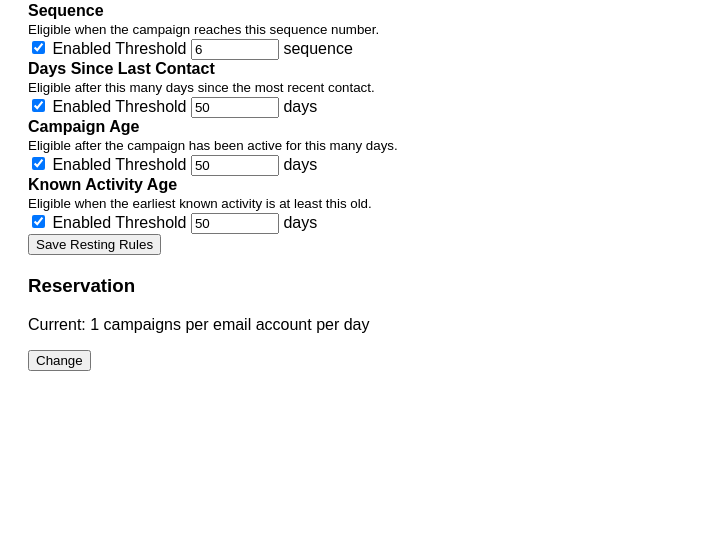
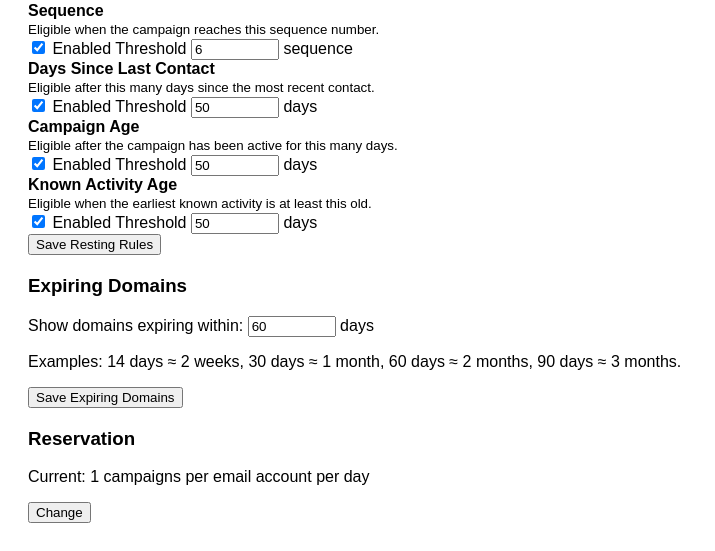
Before and after one commit to dalamaa/Domain_Campaign_Tool, a Flask app: page /settings in a window 1280 px wide. Shown: the part 575-1126 px from the top of the page, without its empty margins (0-715 px from the left). Before the commit the page ends 946 px from the top, so only its background shows below. Run offline with Flask 3, Linux system fonts and the light colour scheme; data that the repository does not hold is empty; some libraries are stand-ins or nearby versions.

Commit message:
Add configurable expiring soon dashboard

```diff
--- a/app/routes/api.py
+++ b/app/routes/api.py
@@ -225,13 +225,34 @@ def save_resting_eligibility_config():
     except (TypeError, ValueError) as exc:
         return jsonify({'error': str(exc)}), 400
 
+@bp.route('/settings/expiring-soon-days', methods=['GET'])
+def get_expiring_soon_days_route():
+    from app.services.expiry_service import get_expiring_soon_days
+    try:
+        return jsonify({'expiring_soon_days': get_expiring_soon_days()})
+    except ValueError as exc:
+        return jsonify({'error': str(exc)}), 500
+
+@bp.route('/settings/expiring-soon-days', methods=['POST'])
+def save_expiring_soon_days():
+    from app.services.expiry_service import update_expiring_soon_days
+    data = request.get_json(silent=True)
+    try:
+        if not isinstance(data, dict) or set(data) != {'expiring_soon_days'}:
+            raise ValueError('Expiring Soon settings must contain expiring_soon_days.')
+        days = update_expiring_soon_days(data['expiring_soon_days'])
+        return jsonify({'success': True, 'expiring_soon_days': days})
+    except (TypeError, ValueError) as exc:
+        return jsonify({'error': str(exc)}), 400
+
 @bp.route('/dashboard/overview', methods=['GET'])
 def get_dashboard_overview():
     from app.models.models import Domain, Campaign, CampaignStatus
-    from datetime import timedelta
     from app.services.time_service import get_business_today
-    expiry_days = int(request.args.get('expiry_days', 30))
+    from app.services.expiry_service import expiring_soon_bounds, get_expiring_soon_days
     today = get_business_today()
+    expiry_days = get_expiring_soon_days()
+    expiry_start, expiry_end = expiring_soon_bounds(today, expiry_days)
 
     total_domains = Domain.query.count()
     active_campaigns = Campaign.query.filter_by(status=CampaignStatus.ACTIVE).count()
@@ -239,15 +260,69 @@ def get_dashboard_overview():
     dormant_campaigns = Campaign.query.filter_by(status=CampaignStatus.DORMANT).count()
     expiring_count = Domain.query.filter(
         Domain.expiry_date.isnot(None),
-        Domain.expiry_date <= today + timedelta(days=expiry_days),
-        Domain.expiry_date >= today
+        Domain.expiry_date <= expiry_end,
+        Domain.expiry_date >= expiry_start,
     ).count()
     return jsonify({
         'total_domains': total_domains,
         'active_campaigns': active_campaigns,
         'resting_campaigns': resting_campaigns,
         'dormant_campaigns': dormant_campaigns,
-        'expiring_count': expiring_count
+        'expiring_count': expiring_count,
+        'expiring_soon_days': expiry_days,
+    })
+
+@bp.route('/dashboard/expiring-soon', methods=['GET'])
+def get_expiring_soon():
+    from sqlalchemy.orm import selectinload
+    from app.models.models import Domain
+    from app.services.expiry_service import (
+        days_until_expiry,
+        expiring_soon_bounds,
+        get_expiring_soon_days,
+        select_latest_campaign,
+    )
+    from app.services.time_service import get_business_today
+
+    today = get_business_today()
+    threshold_days = get_expiring_soon_days()
+    expiry_start, expiry_end = expiring_soon_bounds(today, threshold_days)
+    domains = Domain.query.options(selectinload(Domain.campaigns)).filter(
+        Domain.expiry_date.isnot(None),
+        Domain.expiry_date >= expiry_start,
+        Domain.expiry_date <= expiry_end,
+    ).order_by(Domain.expiry_date.asc(), Domain.domain_name.asc(), Domain.id.asc()).all()
+
+    results = []
+    for domain in domains:
+        campaign = select_latest_campaign(domain.campaigns)
+        days_since_last_contact = None
+        if campaign and campaign.last_contact_date is not None:
+            days_since_last_contact = (today - campaign.last_contact_date).days
+
+        results.append({
+            'domain_id': domain.id,
+            'domain_name': domain.domain_name,
+            'expiry_date': domain.expiry_date.isoformat(),
+            'days_until_expiry': days_until_expiry(domain.expiry_date, today),
+            'domain_status': domain.status,
+            'campaign_id': campaign.id if campaign else None,
+            'campaign_status': campaign.status.value if campaign else None,
+            'current_sequence': campaign.current_sequence if campaign else None,
+            'current_price': campaign.current_price if campaign else None,
+            'last_contact_date': (
+                campaign.last_contact_date.isoformat()
+                if campaign and campaign.last_contact_date else None
+            ),
+            'days_since_last_contact': days_since_last_contact,
+            'handled_by': campaign.handled_by if campaign else None,
+        })
+
+    return jsonify({
+        'business_today': today.isoformat(),
+        'expiring_soon_days': threshold_days,
+        'count': len(results),
+        'domains': results,
     })
 
 @bp.route('/dashboard/resting-suggestions', methods=['GET'])
--- /dev/null
+++ b/app/services/expiry_service.py
@@ -0,0 +1,78 @@
+"""Shared configuration and date rules for the dashboard expiry view."""
+
+from datetime import datetime, timedelta
+
+from app.services.settings_service import get_setting, set_setting
+
+
+EXPIRING_SOON_SETTING = "EXPIRING_SOON_DAYS"
+EXPIRING_SOON_DEFAULT_DAYS = 60
+# Ten years is large enough for operational planning while preventing unsafe
+# values from being stored or used in date arithmetic.
+MAX_EXPIRING_SOON_DAYS = 3650
+
+
+def _validate_expiring_soon_days(value):
+    if type(value) is not int:
+        raise ValueError("Expiring Soon days must be an integer.")
+    if value < 0:
+        raise ValueError("Expiring Soon days cannot be negative.")
+    if value > MAX_EXPIRING_SOON_DAYS:
+        raise ValueError(
+            f"Expiring Soon days cannot exceed {MAX_EXPIRING_SOON_DAYS}."
+        )
+    return value
+
+
+def get_expiring_soon_days():
+    """Return the persisted Expiring Soon window, or its default."""
+    stored = get_setting(EXPIRING_SOON_SETTING, None)
+    if stored is None:
+        return EXPIRING_SOON_DEFAULT_DAYS
+    try:
+        value = int(stored)
+    except (TypeError, ValueError) as exc:
+        raise ValueError("Stored Expiring Soon days is invalid.") from exc
+    return _validate_expiring_soon_days(value)
+
+
+def update_expiring_soon_days(value):
+    """Validate and persist the Expiring Soon window."""
+    value = _validate_expiring_soon_days(value)
+    set_setting(EXPIRING_SOON_SETTING, str(value))
+    return value
+
+
+def expiring_soon_bounds(business_today, threshold_days=None):
+    """Return the inclusive date bounds for the shared expiry definition."""
+    if threshold_days is None:
+        threshold_days = get_expiring_soon_days()
+    threshold_days = _validate_expiring_soon_days(threshold_days)
+    return business_today, business_today + timedelta(days=threshold_days)
+
+
+def days_until_expiry(expiry_date, business_today):
+    if expiry_date is None:
+        return None
+    return (expiry_date - business_today).days
+
+
+def is_expiring_soon(expiry_date, business_today, threshold_days=None):
+    """Apply the existing inclusive ``0 <= days <= threshold`` semantics."""
+    days = days_until_expiry(expiry_date, business_today)
+    if days is None:
+        return False
+    start, end = expiring_soon_bounds(business_today, threshold_days)
+    return start <= expiry_date <= end
+
+
+def select_latest_campaign(campaigns):
+    """Select the deterministic latest campaign used for domain context."""
+    return max(
+        campaigns,
+        key=lambda campaign: (
+            campaign.created_at or datetime.min,
+            campaign.id or 0,
+        ),
+        default=None,
+    )
--- a/app/templates/settings.html
+++ b/app/templates/settings.html
@@ -157,6 +157,29 @@
     <p id="resting-rules-status" role="status" aria-live="polite"></p>
   </div>
 
+  <div style="margin-top: 20px" id="expiring-soon-settings">
+    <h3>Expiring Domains</h3>
+    <label for="expiring-soon-days">Show domains expiring within:</label>
+    <input
+      type="number"
+      id="expiring-soon-days"
+      min="0"
+      max="3650"
+      step="1"
+      required
+      style="width: 80px"
+    />
+    days
+    <p>
+      Examples: 14 days ≈ 2 weeks, 30 days ≈ 1 month, 60 days ≈ 2 months,
+      90 days ≈ 3 months.
+    </p>
+    <button type="button" onclick="saveExpiringSoonDays()">
+      Save Expiring Domains
+    </button>
+    <p id="expiring-soon-status" role="status" aria-live="polite"></p>
+  </div>
+
   <div style="margin-top: 20px">
     <h3>Reservation</h3>
     <div id="reservation-view">
@@ -203,8 +226,24 @@
     const config = await configRes.json();
     const limitRes = await fetch("/api/settings/daily-use-limit");
     const limitData = await limitRes.json();
+    const expiringRes = await fetch("/api/settings/expiring-soon-days");
+    const expiringData = await expiringRes.json();
 
-    originalConfig = { config, limitData, restingConfig: null };
+    originalConfig = {
+      config,
+      limitData,
+      expiringSoonDays: expiringRes.ok ? expiringData.expiring_soon_days : null,
+      restingConfig: null,
+    };
+    if (expiringRes.ok) {
+      document.getElementById("expiring-soon-days").value =
+        expiringData.expiring_soon_days;
+    } else {
+      setExpiringSoonStatus(
+        expiringData.error || "Unable to load Expiring Domains settings.",
+        true,
+      );
+    }
 
     try {
       const restingRes = await fetch("/api/settings/resting-eligibility-config");
@@ -247,6 +286,53 @@
     if (!status) return;
     status.textContent = message;
     status.style.color = isError ? "#b00020" : "#176b2c";
+  }
+
+  function setExpiringSoonStatus(message, isError = false) {
+    const status = document.getElementById("expiring-soon-status");
+    if (!status) return;
+    status.textContent = message;
+    status.style.color = isError ? "#b00020" : "#176b2c";
+  }
+
+  function readExpiringSoonDays() {
+    const raw = document.getElementById("expiring-soon-days").value.trim();
+    if (!/^\d+$/.test(raw)) {
+      throw new Error("Enter a non-negative integer Expiring Soon window.");
+    }
+    const value = Number(raw);
+    if (!Number.isSafeInteger(value) || value > 3650) {
+      throw new Error("Expiring Soon window must be between 0 and 3650 days.");
+    }
+    return value;
+  }
+
+  async function saveExpiringSoonDays() {
+    let days;
+    try {
+      days = readExpiringSoonDays();
+    } catch (error) {
+      setExpiringSoonStatus(error.message, true);
+      return;
+    }
+
+    try {
+      const response = await fetch("/api/settings/expiring-soon-days", {
+        method: "POST",
+        headers: { "Content-Type": "application/json" },
+        body: JSON.stringify({ expiring_soon_days: days }),
+      });
+      const data = await response.json();
+      if (!response.ok) {
+        throw new Error(data.error || "Unable to save Expiring Domains settings.");
+      }
+      originalConfig.expiringSoonDays = data.expiring_soon_days;
+      document.getElementById("expiring-soon-days").value =
+        data.expiring_soon_days;
+      setExpiringSoonStatus("Expiring Domains setting saved.");
+    } catch (error) {
+      setExpiringSoonStatus(error.message, true);
+    }
   }
 
   function populateRestingRules(config) {
```
Also changed, not shown: app/static/js/pages/dashboard.js (+65 -2 lines), app/templates/dashboard.html (+7 -6 lines), tests/test_dashboard_overview.py (+8 -4 lines), tests/test_expiring_soon.py (added, +196 -0 lines).
